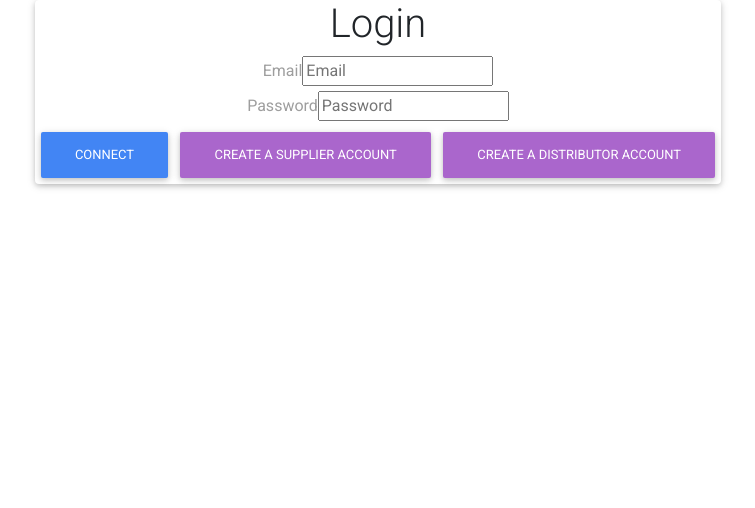
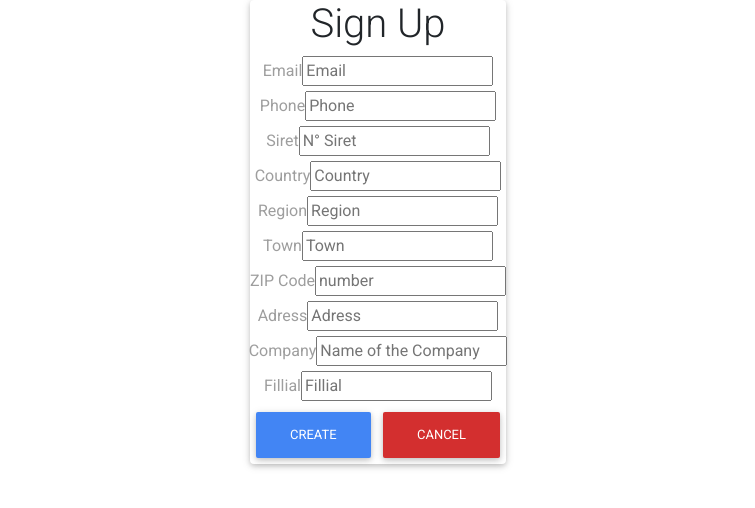
Before and after one commit to LouisDeveze/supply-impact, a React (Create React App) app in the folder frontend/: page /signin in a window 1280 px wide. Shown: the top 508 px of the page, without its empty margins (262-1017 px from the left). Built offline with nearby package versions, Linux system fonts and the light colour scheme.

Commit message:
First version : backend & frontend is connected

```diff
--- a/frontend/package.json
+++ b/frontend/package.json
@@ -6,6 +6,7 @@
     "@testing-library/jest-dom": "^4.2.4",
     "@testing-library/react": "^9.3.3",
     "@testing-library/user-event": "^7.1.2",
+    "axios": "^0.19.2",
     "mdbreact": "^4.23.1",
     "react": "^16.12.0",
     "react-dom": "^16.12.0",
--- a/frontend/src/components/log_component/login/Login.js
+++ b/frontend/src/components/log_component/login/Login.js
@@ -1,6 +1,9 @@
 import React, { Component } from "react";
+import axios from 'axios';
 //import { Link } from "react-router-dom";
 import { MDBRow, MDBCard, MDBBtn, MDBContainer } from "mdbreact";
+
+const API_URL = 'http://localhost:3000/';
 
 class Login extends Component {
 
@@ -9,12 +12,39 @@ class Login extends Component {
     this.state = {
       email: null,
       password: null,
-      message: null
+      message: null,
+
+      admin: [],
+      users: [],
     }
   }
 
-  changeHandler = event => {
-    this.setState({ [event.target.name]: event.target.value });
+  async componentDidMount() {
+    var admins = [];
+    const res = await axios.get(API_URL+"admin")
+        admins = res.data;
+        console.log(admins)
+        this.setState({admin : admins})
+  }
+
+  submitHandler() {
+    console.log("Email : " + this.state.email)
+    console.log("Password : " + this.state.password)
+  }
+
+  changeHandler = (type, e) => {
+    switch (type) {
+      case 'email':
+        this.setState({email: e.target.value});
+        console.log("email " + this.state.email)
+        break;
+      case 'password':
+        this.setState({password: e.target.value});
+        console.log("password " + this.state.password)
+        break;
+      default:
+        break;
+    }
   };
 
   render() {
@@ -40,7 +70,7 @@ class Login extends Component {
             </label>
             <input
               value={this.state.email}
-              onChange={this.changeHandler}
+              onChange={(e) => this.changeHandler('email',e)}
               type="email"
               placeholder="Email"
               required>
@@ -56,21 +86,18 @@ class Login extends Component {
             </label>
             <input
               value={this.state.password}
-              onChange={this.changeHandler}
+              onChange={(e) => this.changeHandler('password',e)}
               type="password"
               placeholder="Password"
               required>
             </input>
           </div>
         </MDBRow>
-        <MDBBtn color="primary" type="submit">
+        <MDBBtn color="primary" onClick={this.submitHandler}>
             Connect
         </MDBBtn>
-        <MDBBtn color="secondary" type="submit">
-            Create a Supplier Account
-        </MDBBtn>
-        <MDBBtn color="secondary" type="submit">
-            Create a Distributor Account
+        <MDBBtn color="secondary" onClick={this.submitHandler}>
+            Create an Account
         </MDBBtn>
         </form>
         </MDBCard>
--- a/frontend/src/index.js
+++ b/frontend/src/index.js
@@ -15,8 +15,8 @@ const routing = (
     <Router>
       <div id="routing-container">
         <Switch>
-          <Route path="/" exact component={SignUp}></Route>
-          <Route path="/signin" component={Login}></Route>
+          <Route path="/" exact component={Login}></Route>
+          <Route path="/signin" component={SignUp}></Route>
         </Switch>
       </div>
     </Router>
```
Also changed, not shown: frontend/public/manifest.json.
